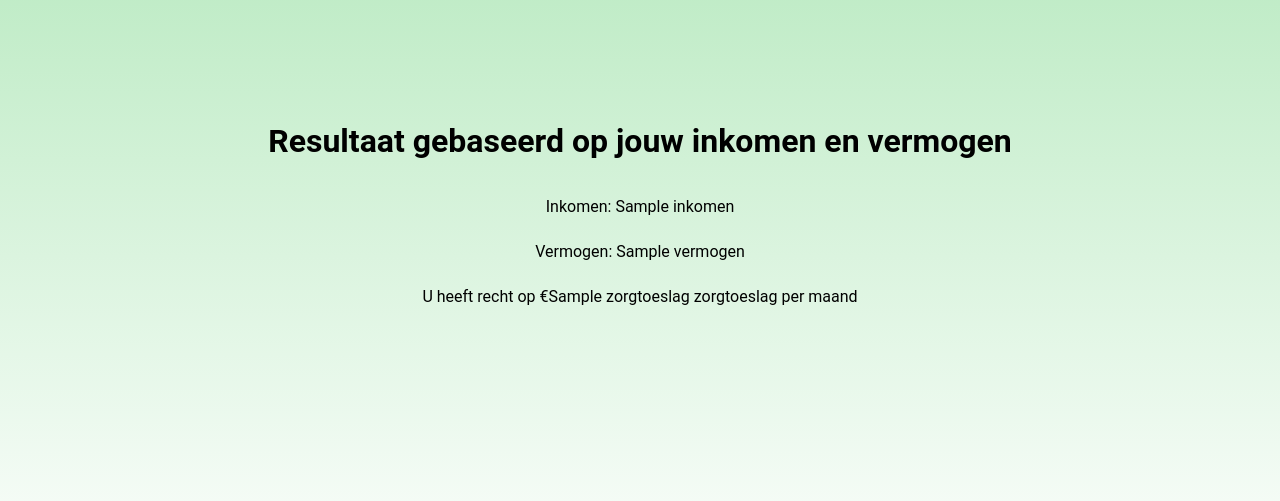
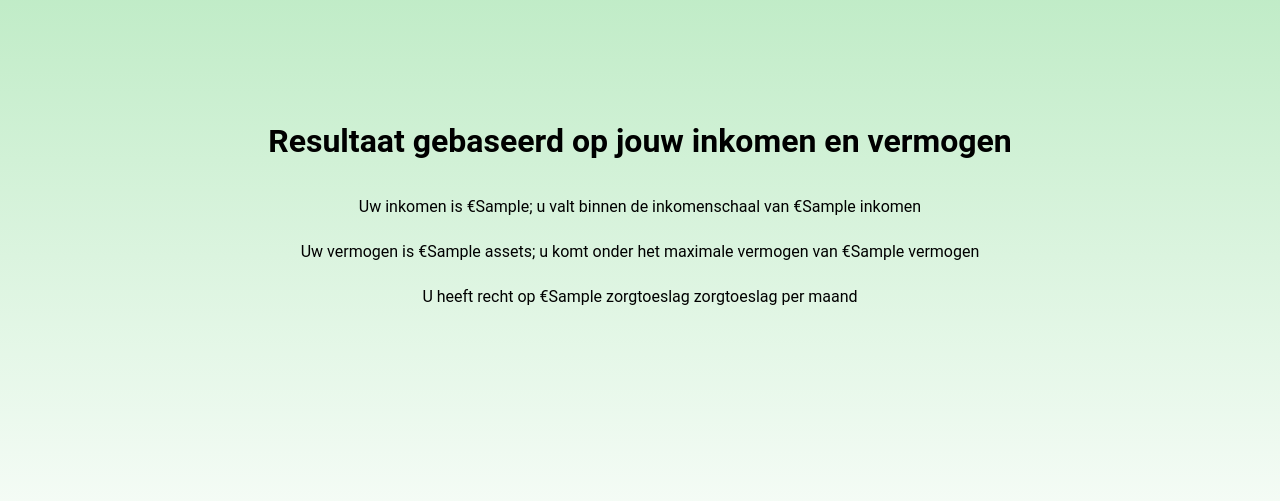
Before and after one commit to Stan-1037079/Zorgtoeslag-Applicatie, a Python web app: template Interactielaag/Flask_UI/templates/resultaat.html in a window 1280 px wide. Shown: the part 192-693 px from the top of the page. Run offline with Jinja, Linux system fonts and the light colour scheme; the template is opened without the code that fills it: most values are stand-ins (such as "Sample title", 1, 10 or a date in 2020).

Commit message:
User input saving data from user input added and displayed on the resultaat.html

```diff
--- a/Interactielaag/Flask_UI/templates/resultaat.html
+++ b/Interactielaag/Flask_UI/templates/resultaat.html
@@ -9,8 +9,8 @@
 <body>
     <div class="results-container">
         <h1>Resultaat gebaseerd op jouw inkomen en vermogen</h1>
-        <p class="result-item">Inkomen: <span>{{ data['Inkomen'] }}</span></p>
-        <p class="result-item">Vermogen: <span>{{ data['Vermogen'] }}</span></p>
+        <p class="result-item">Uw inkomen is €{{ user_input.annual_income }}; u valt binnen de inkomenschaal van €{{ data['Inkomen'] }}</p>
+        <p class="result-item">Uw vermogen is €{{ user_input.assets }}; u komt onder het maximale vermogen van €{{ data['Vermogen'] }}</p>
         <p class="result-item">U heeft recht op €<span>{{ data['Zorgtoeslag']  }}</span> zorgtoeslag per maand</p>
     </div>
     <div class="logout-container">
```
Also changed, not shown: Interactielaag/Flask_UI/app.py (+10 -1 lines).
